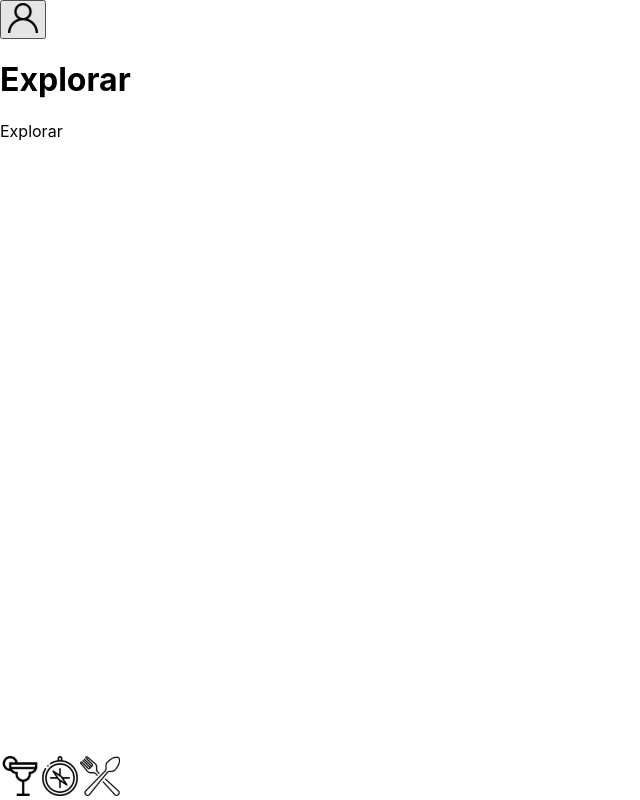
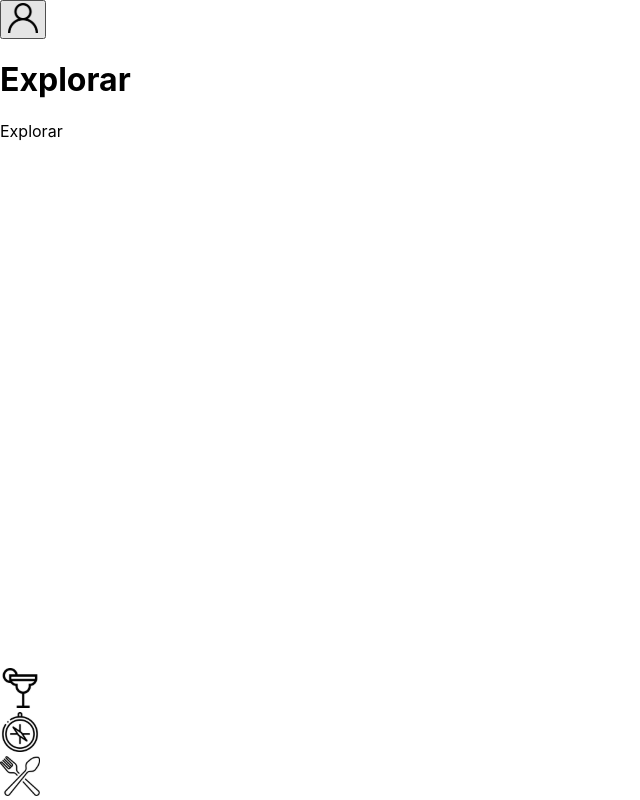
Before and after one commit to mayukuni/recipes-app, a React (Create React App) app: page /explorar in a window 1280 px wide. Shown: the whole page, without its empty margins (0-640 px from the left). Built offline with nearby package versions, Linux system fonts and the light colour scheme.

Commit message:
change login.jsx for longin.js

```diff
--- a/src/components/Footer.jsx
+++ b/src/components/Footer.jsx
@@ -9,17 +9,21 @@ function Footer() {
     bottom: '0px' };
   return (
     <footer data-testid="footer" style={ footerStyle }>
-      <Link to="/bebidas" data-testid="drinks-bottom-btn">
-        <img src={ drinkIcon } alt="drinkIcon" />
-      </Link>
-
-      <Link to="/explorar" data-testid="explore-bottom-btn">
-        <img src={ exploreIcon } alt="exploreIcon" />
-      </Link>
-
-      <Link to="/comidas" data-testid="food-bottom-btn">
-        <img src={ mealIcon } alt="mealIcon" />
-      </Link>
+      <div>
+        <Link to="/bebidas">
+          <img src={ drinkIcon } alt="drinkIcon" data-testid="drinks-bottom-btn" />
+        </Link>
+      </div>
+      <div>
+        <Link to="/explorar">
+          <img src={ exploreIcon } alt="exploreIcon" data-testid="explore-bottom-btn" />
+        </Link>
+      </div>
+      <div>
+        <Link to="/comidas">
+          <img src={ mealIcon } alt="mealIcon" data-testid="food-bottom-btn" />
+        </Link>
+      </div>
     </footer>
   );
 }
```
Also changed, not shown: src/pages/Login.js (renamed from src/pages/Login.jsx).
